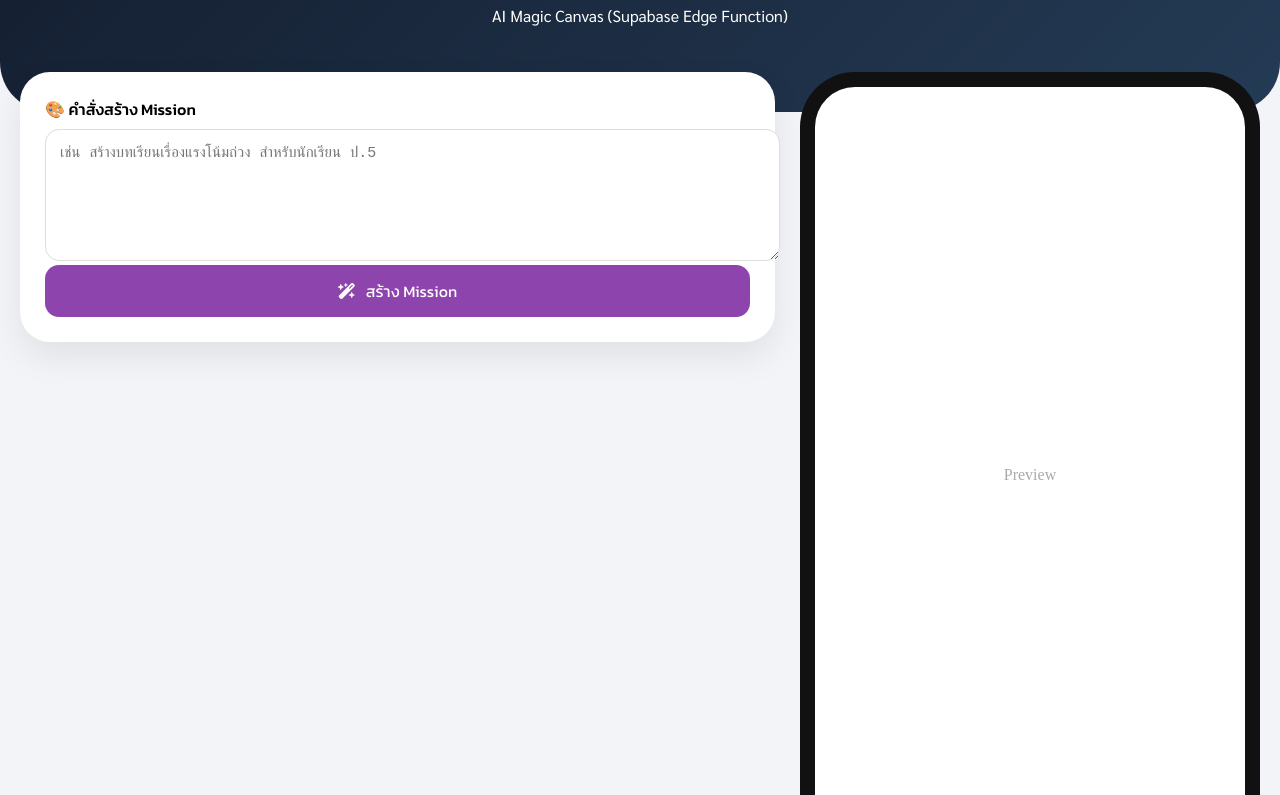
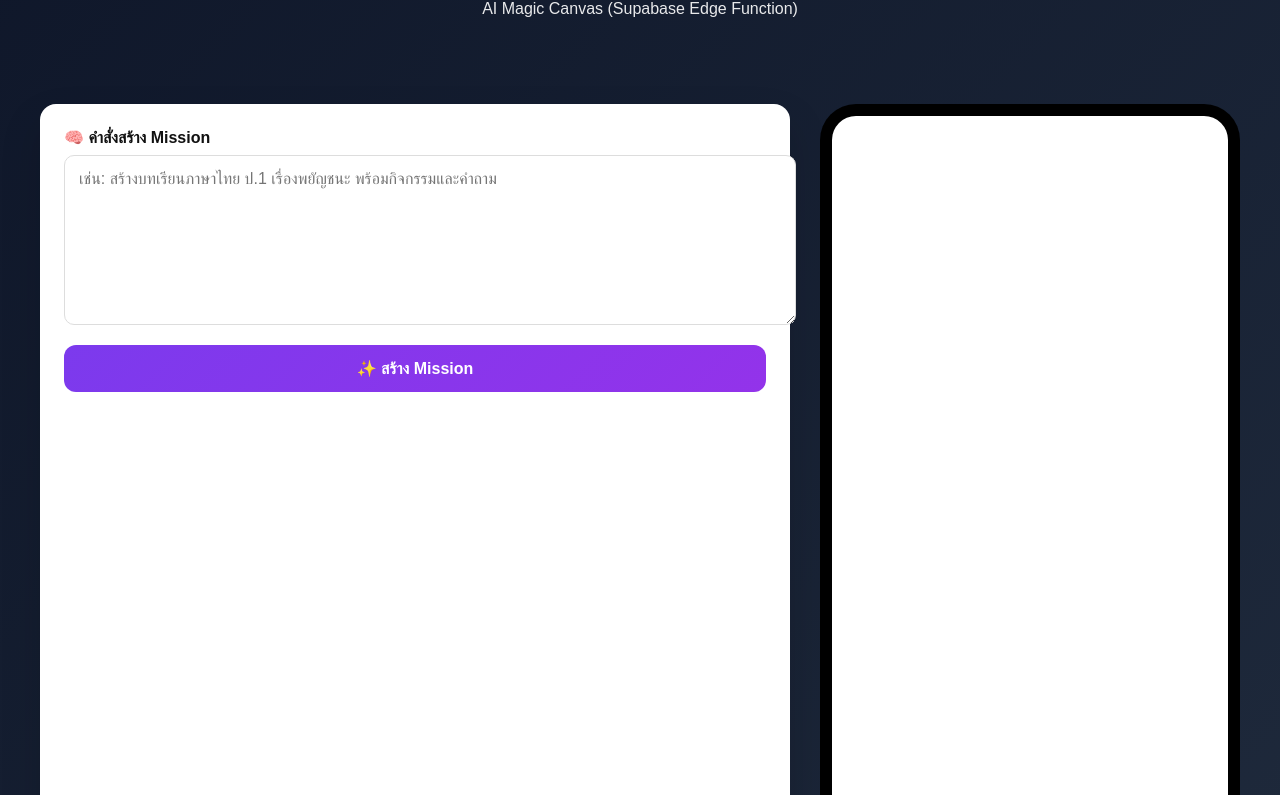
Before and after one commit to flipschoolth-source/flipschool, a plain HTML site: page mission-create.html in a window 1280 px wide. Shown: the part 94-889 px from the top of the page. Drawn offline with nearby package versions, Linux system fonts and the light colour scheme.

Commit message:
Update mission-create.html

```diff
--- a/mission-create.html
+++ b/mission-create.html
@@ -2,195 +2,199 @@
 <html lang="th">
 <head>
   <meta charset="UTF-8" />
+  <title>Mission Create ✨</title>
   <meta name="viewport" content="width=device-width, initial-scale=1.0" />
-<title>Mission Create | AI Magic Canvas</title>
 
-<link href="https://fonts.googleapis.com/css2?family=Kanit:wght@400;500;600&family=Sarabun:wght@400;500;600&display=swap" rel="stylesheet">
-<link rel="stylesheet" href="https://cdnjs.cloudflare.com/ajax/libs/font-awesome/6.5.0/css/all.min.css">
+  <!-- Supabase JS v2 -->
+  <script src="https://cdn.jsdelivr.net/npm/@supabase/supabase-js@2"></script>
 
   <style>
-body{
-  margin:0;
-  font-family:Sarabun;
-  background:#f2f4f7;
+    body {
+      margin: 0;
+      font-family: "Sarabun", sans-serif;
+      background: linear-gradient(135deg, #0f172a, #1e293b);
+      color: #111;
     }
-header{
-  background:linear-gradient(135deg,#141e30,#243b55);
-  color:#fff;
-  text-align:center;
-  padding:35px 20px 70px;
-  border-radius:0 0 50px 50px;
+
+    header {
+      padding: 40px 20px;
+      text-align: center;
+      color: white;
     }
-main{
-  max-width:1400px;
-  margin:-40px auto 40px;
-  padding:0 20px;
-  display:grid;
-  grid-template-columns:1fr 460px;
-  gap:25px;
+
+    header h1 {
+      margin: 0;
+      font-size: 2rem;
     }
-@media(max-width:1024px){
-  main{grid-template-columns:1fr}
+
+    header p {
+      opacity: 0.9;
     }
-.card{
-  background:#fff;
-  border-radius:30px;
-  padding:25px;
-  box-shadow:0 15px 35px rgba(0,0,0,.08);
-  margin-bottom:20px;
+
+    .container {
+      display: grid;
+      grid-template-columns: 1fr 420px;
+      gap: 30px;
+      padding: 30px;
+      max-width: 1200px;
+      margin: auto;
     }
-label{
-  font-family:Kanit;
-  font-weight:500;
-  margin-bottom:8px;
-  display:block;
+
+    .card {
+      background: white;
+      border-radius: 16px;
+      padding: 24px;
+      box-shadow: 0 20px 40px rgba(0,0,0,0.15);
     }
-textarea{
-  width:100%;
-  padding:14px;
-  border-radius:14px;
-  border:1px solid #ddd;
-  font-size:15px;
+
+    label {
+      font-weight: 600;
+      display: block;
+      margin-bottom: 8px;
     }
-button{
-  width:100%;
-  padding:14px;
-  border:none;
-  border-radius:14px;
-  background:#8e44ad;
-  color:#fff;
-  font-family:Kanit;
-  font-size:16px;
-  cursor:pointer;
-  display:flex;
-  gap:10px;
-  justify-content:center;
-  align-items:center;
+
+    textarea {
+      width: 100%;
+      min-height: 140px;
+      padding: 14px;
+      font-size: 1rem;
+      border-radius: 10px;
+      border: 1px solid #ddd;
+      resize: vertical;
+      font-family: inherit;
     }
-button.secondary{background:#34495e}
-.phone{
-  background:#111;
-  border-radius:55px;
-  padding:15px;
-  height:760px;
-  position:sticky;
-  top:20px;
+
+    button {
+      margin-top: 16px;
+      width: 100%;
+      padding: 14px;
+      font-size: 1rem;
+      font-weight: 600;
+      border-radius: 12px;
+      border: none;
+      cursor: pointer;
+      background: linear-gradient(135deg, #7c3aed, #9333ea);
+      color: white;
     }
-.screen{
-  background:#fff;
-  border-radius:40px;
-  height:100%;
-  overflow:hidden;
+
+    button:disabled {
+      opacity: 0.6;
+      cursor: not-allowed;
     }
-iframe{
-  width:100%;
-  height:100%;
-  border:none;
+
+    .phone {
+      background: #000;
+      border-radius: 36px;
+      padding: 12px;
+      height: 720px;
     }
-#loading{
-  position:fixed;
-  inset:0;
-  background:rgba(255,255,255,.85);
-  display:none;
-  align-items:center;
-  justify-content:center;
-  z-index:9999;
+
+    .phone iframe {
+      width: 100%;
+      height: 100%;
+      border: none;
+      border-radius: 24px;
+      background: white;
     }
-.spinner{
-  width:48px;
-  height:48px;
-  border:5px solid #eee;
-  border-top-color:#8e44ad;
-  border-radius:50%;
-  animation:spin 1s linear infinite;
+
+    .status {
+      margin-top: 10px;
+      font-size: 0.9rem;
+      color: #555;
     }
-@keyframes spin{to{transform:rotate(360deg)}}
+
+    @media (max-width: 900px) {
+      .container {
+        grid-template-columns: 1fr;
+      }
+
+      .phone {
+        height: 600px;
+      }
+    }
   </style>
 </head>
 
 <body>
 
-<div id="loading">
-  <div class="spinner"></div>
-</div>
-
 <header>
-  <h1 style="font-family:Kanit;margin:0">Mission Create ✨</h1>
+  <h1>Mission Create ✨</h1>
   <p>AI Magic Canvas (Supabase Edge Function)</p>
 </header>
 
-<main>
+<div class="container">
 
-<section>
+  <!-- LEFT : FORM -->
+  <div class="card">
+    <label for="prompt">🧠 คำสั่งสร้าง Mission</label>
+    <textarea
+      id="prompt"
+      placeholder="เช่น: สร้างบทเรียนภาษาไทย ป.1 เรื่องพยัญชนะ พร้อมกิจกรรมและคำถาม"
+    ></textarea>
 
-  <div class="card">
-    <label>🎨 คำสั่งสร้าง Mission</label>
-    <textarea id="prompt" rows="6"
-      placeholder="เช่น สร้างบทเรียนเรื่องแรงโน้มถ่วง สำหรับนักเรียน ป.5"></textarea>
-    <button onclick="generateMission()">
-      <i class="fas fa-wand-magic-sparkles"></i>
-      สร้าง Mission
+    <button id="generateBtn" onclick="generateMission()">
+      ✨ สร้าง Mission
     </button>
+
+    <div class="status" id="status"></div>
   </div>
 
-</section>
-
-<aside>
-
+  <!-- RIGHT : PREVIEW -->
   <div class="phone">
-    <div class="screen">
-      <iframe id="preview"
-        sandbox="allow-same-origin"
-        srcdoc="<body style='display:flex;align-items:center;justify-content:center;height:100vh;color:#aaa'>Preview</body>">
-      </iframe>
-    </div>
+    <iframe id="preview"></iframe>
   </div>
 
-</aside>
+</div>
 
-</main>
+<script>
+  // 🔐 CONFIG (Production)
+  const SUPABASE_URL = "https://hznmvaxjlgjnrvtjosdt.supabase.co";
+  const SUPABASE_ANON_KEY =
+    "eyJhbGciOiJIUzI1NiIsInR5cCI6IkpXVCJ9.eyJpc3MiOiJzdXBhYmFzZSIsInJlZiI6Imh6bm12YXhqbGdqbnJ2dGpvc2R0Iiwicm9sZSI6ImFub24iLCJpYXQiOjE3NjY5NjQwMzMsImV4cCI6MjA4MjU0MDAzM30.o5W0oP8mnMOs9DWcvGgZ9F7E1EdysBuUu807UKdbqnE";
 
-<script src="https://cdn.jsdelivr.net/npm/@supabase/supabase-js@2"></script>
-<script>
-/* ===== CONFIG ===== */
-const SUPABASE_URL = "https://hznmvaxjlgjnrvtjosdt.supabase.co";
-const SUPABASE_ANON_KEY = "eyJhbGciOiJIUzI1NiIsInR5cCI6IkpXVCJ9.eyJpc3MiOiJzdXBhYmFzZSIsInJlZiI6Imh6bm12YXhqbGdqbnJ2dGpvc2R0Iiwicm9sZSI6ImFub24iLCJpYXQiOjE3NjY5NjQwMzMsImV4cCI6MjA4MjU0MDAzM30.o5W0oP8mnMOs9DWcvGgZ9F7E1EdysBuUu807UKdbqnE";
-
-/* ===== CLIENT ===== */
-const supabaseClient = supabase.createClient(
+  const supabase = supabase.createClient(
     SUPABASE_URL,
     SUPABASE_ANON_KEY
   );
 
-const loading = (v) => {
-  document.getElementById("loading").style.display = v ? "flex" : "none";
-};
+  async function generateMission() {
+    const promptEl = document.getElementById("prompt");
+    const preview = document.getElementById("preview");
+    const status = document.getElementById("status");
+    const btn = document.getElementById("generateBtn");
 
-/* ===== GENERATE ===== */
-async function generateMission(){
-  const prompt = document.getElementById("prompt").value.trim();
-  if(!prompt){
-    alert("กรุณาใส่คำสั่งก่อน");
+    const prompt = promptEl.value.trim();
+    if (!prompt) {
+      alert("กรุณาใส่คำสั่งสร้าง Mission");
       return;
     }
 
-  loading(true);
+    btn.disabled = true;
+    status.textContent = "⏳ กำลังสร้าง Mission...";
+    preview.srcdoc = "";
 
-  const { data, error } = await supabaseClient.functions.invoke(
+    try {
+      const { data, error } = await supabase.functions.invoke(
         "generate-mission",
         {
           body: { prompt }
         }
       );
 
-  if(error){
-    loading(false);
-    alert(error.message);
-    return;
+      if (error) {
+        throw error;
       }
 
-  document.getElementById("preview").srcdoc = data.html;
-  loading(false);
+      preview.srcdoc = data.html;
+      status.textContent = "✅ สร้าง Mission สำเร็จ";
+
+    } catch (err) {
+      console.error(err);
+      status.textContent = "❌ เกิดข้อผิดพลาด: " + err.message;
+      alert(err.message);
+    } finally {
+      btn.disabled = false;
+    }
   }
 </script>
 
```
Lines whose indentation alone changed are shown as unchanged.
